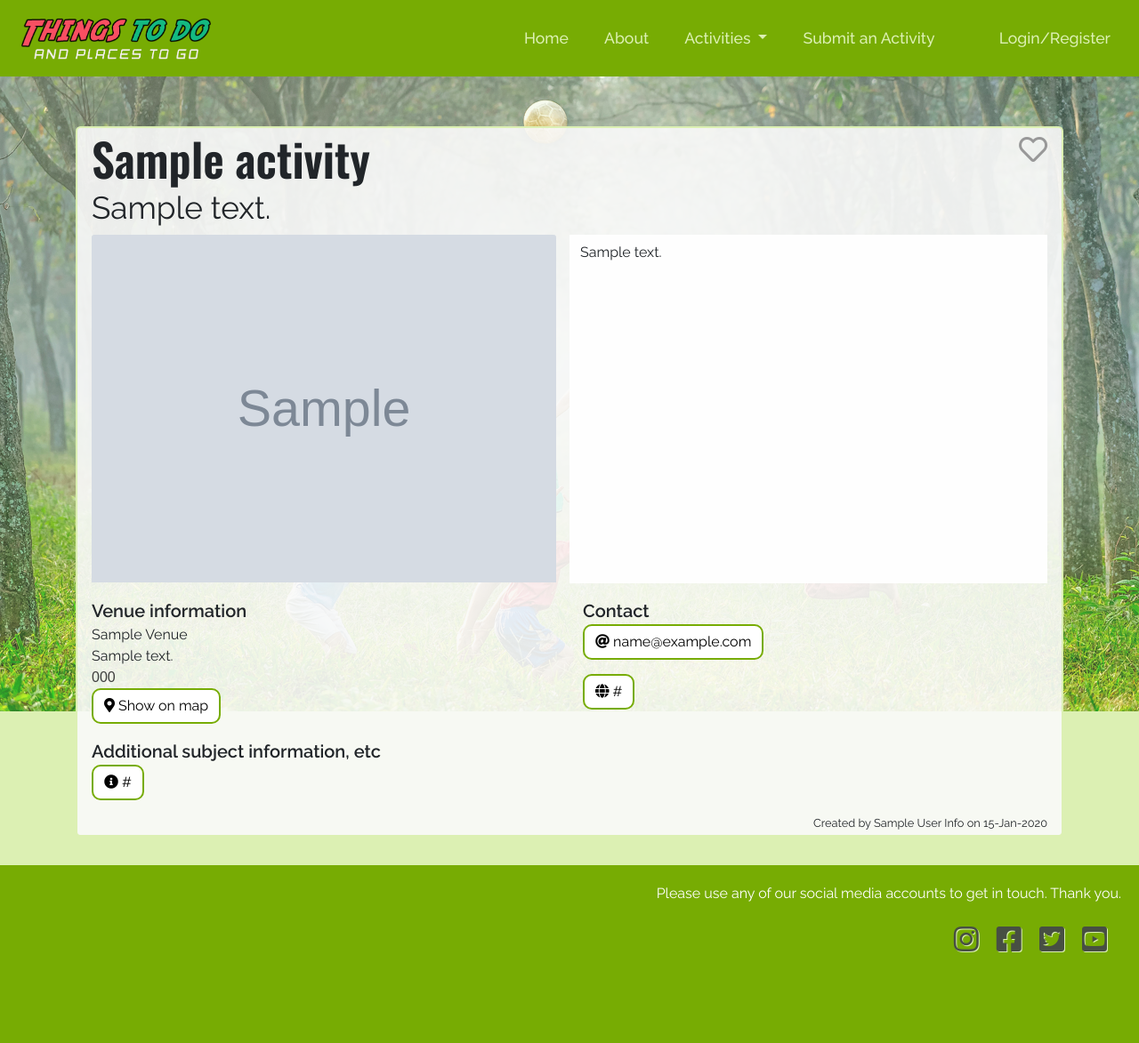
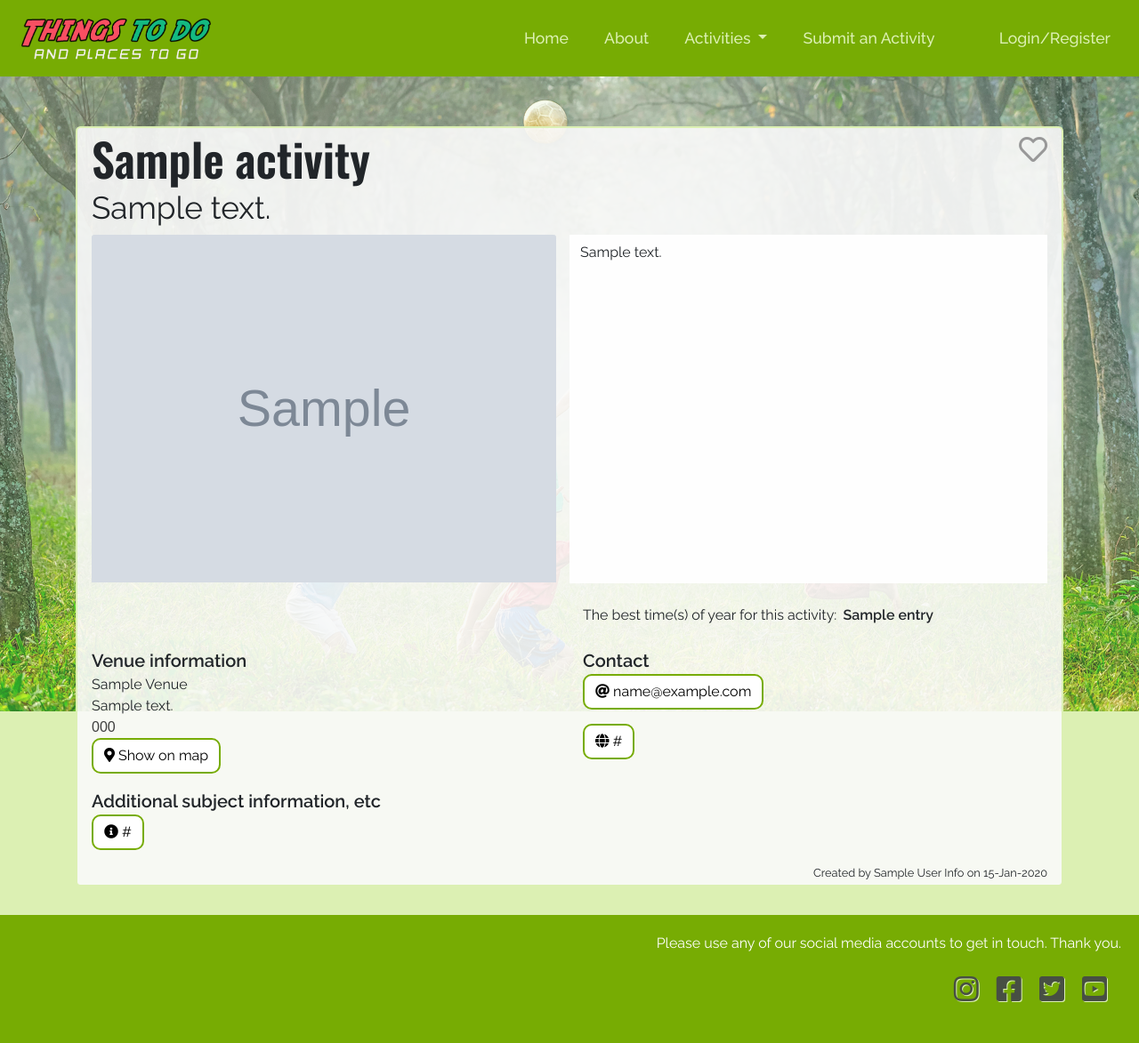
Before and after one commit to devtoguk/milestone-3-THINGS-TO-DO, a Flask app: template templates/activity.html in a window 1280 px wide. Shown: the whole page at 89% size. Before the commit the page ends 1071 px from the top, so only its background shows below. Run offline with Flask 2, Linux system fonts and the light colour scheme; the template is opened without the code that fills it: most values are stand-ins (such as "Sample title", 1, 10 or a date in 2020); grey boxes marked "Sample" are stand-in pictures; some libraries are stand-ins or nearby versions.

Commit message:
Display extra info on the activity view template
Activity flags for location, free todo and online only.
Text on when is best todo the activity.

```diff
--- a/static/css/style.css
+++ b/static/css/style.css
@@ -386,6 +386,16 @@
     font-size: 0.8em;
 }
 
+.activity-view__when {
+    padding: 0 3px;
+    font-weight: bold;
+}
+
+.activity-view__flag i {
+    color: var(--themeDarkGreen);
+    font-size: 2em;
+}
+
 a.info:link, a.info:visited {
     display: inline-block;
     padding: 6px 12px;
--- a/templates/activity.html
+++ b/templates/activity.html
@@ -42,6 +42,71 @@
             <div class="activity-view__long-descr">
                 {{ activity.longDescr }}
             </div>
+        </div>
+    </div>
+    <div class="row">
+        <!-- Activity flags -->
+        <div class="col-lg-6">
+            <div class="row">
+                <!-- At home or Out and About -->
+                <div class="col-3 activity-view__flag">
+                    {% if activity.location == 1 %}
+                        <p class="text-center mb-0">
+                            <i class="fas fa-home"></i>
+                        </p>
+                        <p class="text-center">
+                            <small>At Home</small>
+                        </p>
+                    {% elif activity.location == 2 %}
+                        <p class="text-center mb-0">
+                            <i class="fas fa-map-signs"></i>
+                        </p>
+                        <p class="text-center">
+                            <small>Out & About</small>
+                        </p>
+                    {% endif %}
+                </div>
+                <!-- Free todo -->
+                <div class="col-3 activity-view__flag">
+                    {% if activity.location == 1 %}
+                        <p class="text-center mb-0">
+                            <i class="fas fa-feather-alt"></i>
+                        </p>
+                        <p class="text-center">
+                            <small>Free todo</small>
+                        </p>
+                    {% elif activity.location == 2 %}
+                        <p class="text-center mb-0">
+                            <i class="fas fa-pound-sign"></i>
+                        </p>
+                        <p class="text-center">
+                            <small>Not free</small>
+                        </p>
+                    {% endif %}
+                </div>
+                <!-- Online only -->
+                <div class="col-3 activity-view__flag">
+                    {% if activity.online == 2 %}
+                        <p class="text-center mb-0">
+                            <i class="fas fa-globe"></i>
+                        </p>
+                        <p class="text-center">
+                            <small>Online</small>
+                        </p>
+                    {% endif %}
+                </div>
+
+            </div>
+        </div>
+        <!-- Best time todo -->
+        <div class="col-lg-6 mt-2 mb-2">
+            <p class="activity-view__text-box">
+                The best time(s) of year for this activity:
+                <span class="d-xl-none"><br></span>
+                {% for entry in activity.whenTodo %}
+                    <span class="activity-view__when">{{ entry }}</span>
+                {% endfor %}
+            </p>
         </div>
     </div>
     {% if activity.venue %}
```
